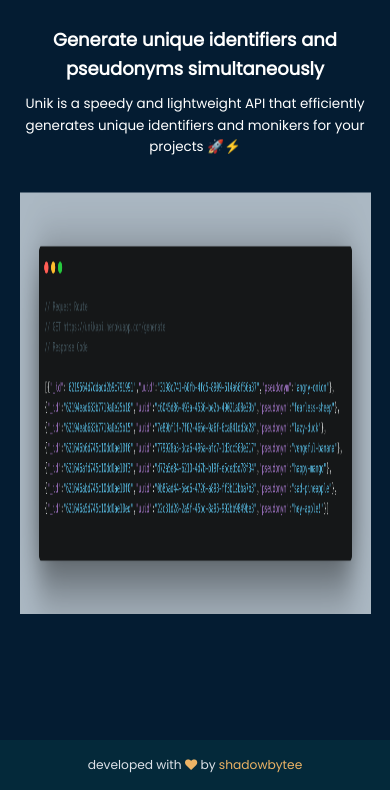
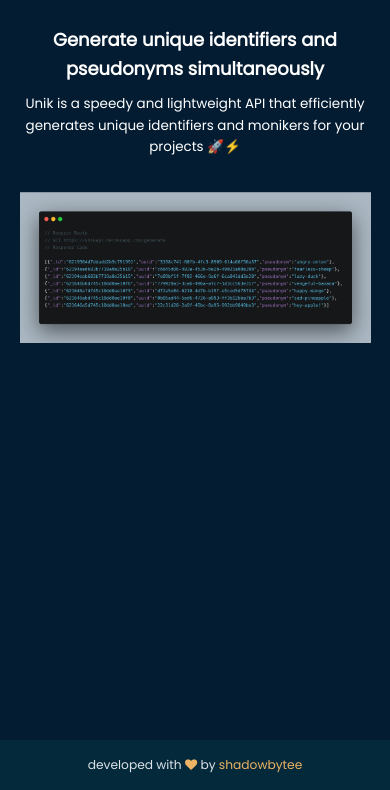
Before and after one commit to ProCode47/Unik-API, a website: page public/index.html in a window 390 px wide. Shown: the part 54-844 px from the top of the page. Drawn offline with Linux system fonts and the light colour scheme.

Commit message:
fix: fixed the carbon image on smaller devices

```diff
--- a/public/styles/_responsive.scss
+++ b/public/styles/_responsive.scss
@@ -10,7 +10,7 @@
         width: 100% !important;
       }
     .figure-sm{
-        height: 50vh !important;
+        height: auto !important;
     }
 
 }
--- a/public/styles/style.scss
+++ b/public/styles/style.scss
@@ -54,7 +54,7 @@
     justify-content: center;
     img {
       width: 90%;
-      margin: 0px;
+      height: auto;
     }
   }
 }
```
Also changed, not shown: public/styles/style.css, 1 other file.
